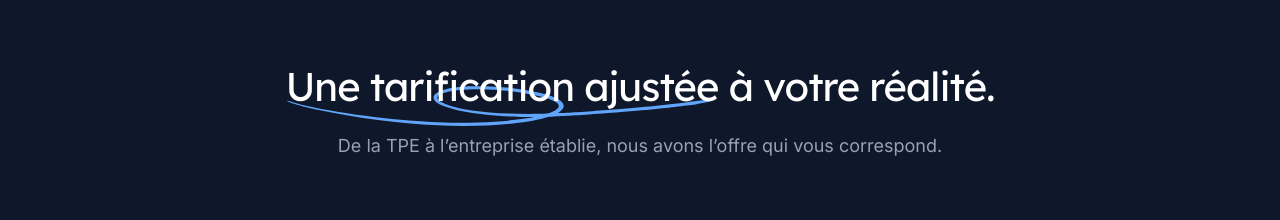
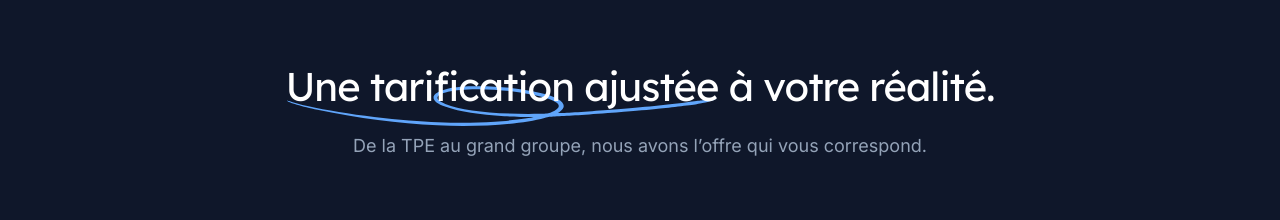
Before and after one commit to ThomasPoum/display-new-landing, a Next.js app: page / in a window 1280 px wide. Shown: the part 4400-4620 px from the top of the page. Built offline with nearby package versions, Linux system fonts and the light colour scheme.

Commit message:
modif wording dans pricing

```diff
--- a/src/components/Pricing.jsx
+++ b/src/components/Pricing.jsx
@@ -114,7 +114,7 @@ export function Pricing() {
       à votre réalité.
     </h2>
     <p className="mt-4 text-lg text-slate-400">
-      De la TPE à l’entreprise établie, nous avons l’offre qui vous correspond.
+      De la TPE au grand groupe, nous avons l’offre qui vous correspond.
     </p>
   </div>
   <div className="-mx-4 mt-16 grid max-w-2xl grid-cols-1 gap-y-10 sm:mx-auto lg:-mx-8 lg:max-w-none lg:grid-cols-3 xl:mx-0 xl:gap-x-8">
```
